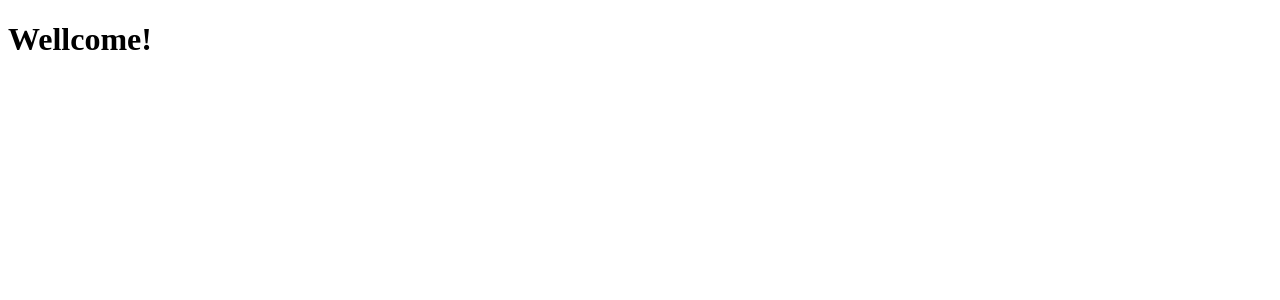
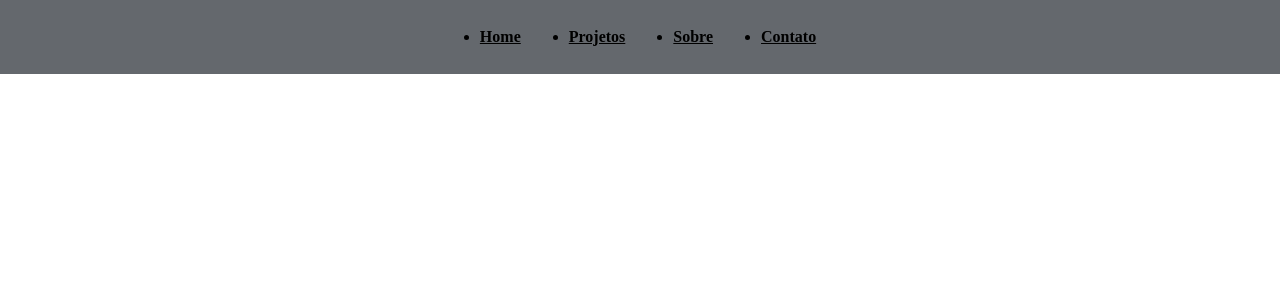
Before and after one commit to WillianIgorDeveloper/WillianIgorDeveloper, a Next.js app: page / in a window 1280 px wide. Shown: the top 300 px of the page. Built offline with nearby package versions, Linux system fonts and the light colour scheme.

Commit message:
create menu component

```diff
--- a/package.json
+++ b/package.json
@@ -10,6 +10,7 @@
   },
   "dependencies": {
     "next": "12.3.1",
+    "phosphor-react": "^1.4.1",
     "react": "18.2.0",
     "react-dom": "18.2.0",
     "sass": "^1.55.0"
--- /dev/null
+++ b/src/components/menu.jsx
@@ -0,0 +1,30 @@
+import { List, X } from 'phosphor-react'
+import { useState } from 'react'
+
+import style from './menu.module.scss'
+
+export default function Menu () {
+
+    const [menuState, setMenuState] = useState({})
+    const handleMenuState = () => {
+        menuState === style.open ? setMenuState({}) : setMenuState(style.open)
+    }
+
+
+    return (
+        <header>
+            <nav className={`${style.nav} ${menuState}`}>
+                <div className={style.iconContainer}>
+                    <List className={style.list} onClick={handleMenuState} />
+                    <X className={style.x} onClick={handleMenuState} />
+                </div>
+                <ul>
+                    <li onClick={handleMenuState}><a href="#Home">Home</a></li>
+                    <li onClick={handleMenuState}><a href="#Projects">Projetos</a></li>
+                    <li onClick={handleMenuState}><a href="#About">Sobre</a></li>
+                    <li onClick={handleMenuState}><a href="#Contact">Contato</a></li>
+                </ul>
+            </nav>
+        </header>
+    )
+}
--- /dev/null
+++ b/src/components/menu.module.scss
@@ -0,0 +1,128 @@
+@import '../styles/variables';
+
+.nav {
+    width: 2.5rem;
+    height: 2.5rem;
+    padding: $spacing-xs;
+    overflow: hidden;
+
+    position: fixed;
+    top: $spacing-lg;
+    right: $spacing-lg;
+
+    display: flex;
+    flex-direction: column;
+
+    box-shadow: 0 0 4px 2px var(--gray-300);
+    border-radius: $radious-md;
+    background: rgba(48, 54, 61, 0.75);
+    backdrop-filter: blur(7.4px);
+    -webkit-backdrop-filter: blur(7.4px);
+
+    transition: width .8s, height .8s;
+    transition-timing-function: ease;
+
+    .iconContainer {
+        align-self: flex-end;
+
+        .list, .x {
+            font-size: $font-heading-md;
+            color: var(--purple-900);
+            transition: transform 0.1s;
+            &:hover {
+                cursor: pointer;
+                transform: scale(1.1, 1.1);
+                transition: transform 0.1s;
+            }
+        }
+
+        .x {
+            display: none;
+        }
+    }
+
+
+    ul{
+        flex: 1;
+        display: flex;
+        flex-direction: column;
+        justify-content: center;
+        align-items: center;
+        gap: $spacing-lg;
+
+        li{
+            transition: transform 0.1s;
+
+            &:hover {
+                transform: scale(1.2, 1.2);
+                transition: transform 0.1s;
+            }
+
+            a {
+                color: var(--purple-900);
+                font-weight: 600;
+            }
+        }
+    }
+}
+
+.nav.open {
+    width: 15rem;
+    height: 15rem;
+
+    transition: width .8s, height .8s;
+    transition-timing-function: ease;
+
+    .list {
+        display: none;
+    }
+
+    .x {
+        display: unset;
+    }
+}
+
+// Media querys
+@media (max-width: $media-sm) {
+}
+@media (min-width: $media-md) {
+}
+@media (min-width: $media-lg) {
+    .nav {
+        width: 100%;
+        height: unset;
+        padding: $spacing-md;
+        overflow: unset;
+
+        top: 0;
+        right: 0;
+
+        display: flex;
+        flex-direction: row;
+        justify-content: center;
+
+        box-shadow: unset;
+        border-radius: unset;
+        background: rgba(48, 54, 61, 0.75);
+        backdrop-filter: blur(7.4px);
+        -webkit-backdrop-filter: blur(7.4px);
+
+        .iconContainer {
+            display:none;
+        }
+
+        ul{
+            flex: unset;
+            display: flex;
+            flex-direction: row;
+            justify-content: center;
+            align-items: center;
+            gap: $spacing-4xl;
+        }
+    }
+
+    .nav.open {
+        width: 100%;
+        height: unset;
+    }
+}
--- a/src/pages/index.jsx
+++ b/src/pages/index.jsx
@@ -1,4 +1,5 @@
 import Head from 'next/head'
+import Menu from '../components/menu'
 
 export default function Home() {
   return (
@@ -7,7 +8,7 @@ export default function Home() {
         <link rel="icon" href="/icon.svg" />
         <title>Portifólio | Willian Igor</title>
       </Head>
-      <h1>Wellcome!</h1>
+      <Menu />
     </>
   )
 }
```
Also changed, not shown: 2 other files (tests, documents, lock files or other folders).
